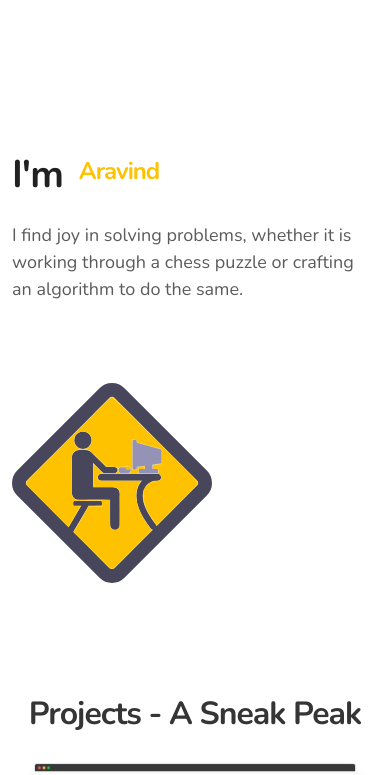
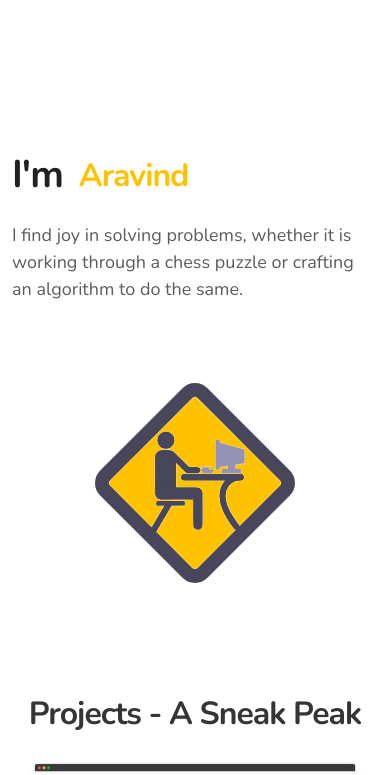
Before and after one commit to AravindDasarathy/portfolio, a Next.js app: page / in a window 390 px wide. Shown: the top 775 px of the page. Built offline with nearby package versions, Linux system fonts and the light colour scheme.

Commit message:
minor alignment fixes

```diff
--- a/src/components/about.tsx
+++ b/src/components/about.tsx
@@ -17,7 +17,7 @@ export default function About() {
           <div className="col-lg-7 col-md-12 col-12 d-flex align-items-center">
             <div className={aboutStyles['about-text']}>
               <h1
-                className={`${aboutStyles.headline} ${aboutStyles.animated} ${aboutStyles['animated-text']}`}
+                className={`${aboutStyles.animated} ${aboutStyles['animated-text']}`}
               >
                 <span className="me-3 d-inline-block">I'm</span>
                 <div className={aboutStyles['animated-info']}>
--- a/src/styles/About.module.css
+++ b/src/styles/About.module.css
@@ -57,11 +57,17 @@
 }
 
 @media (max-width: 580px) {
+  .about-image {
+    margin-top: 4em;
+    text-align: center;
+  }
+
   .animated-info {
     min-width: 200px;
   }
+
   .animated-item {
-    font-size: 24px;
+    font-size: 2rem;
   }
 }
 
```
